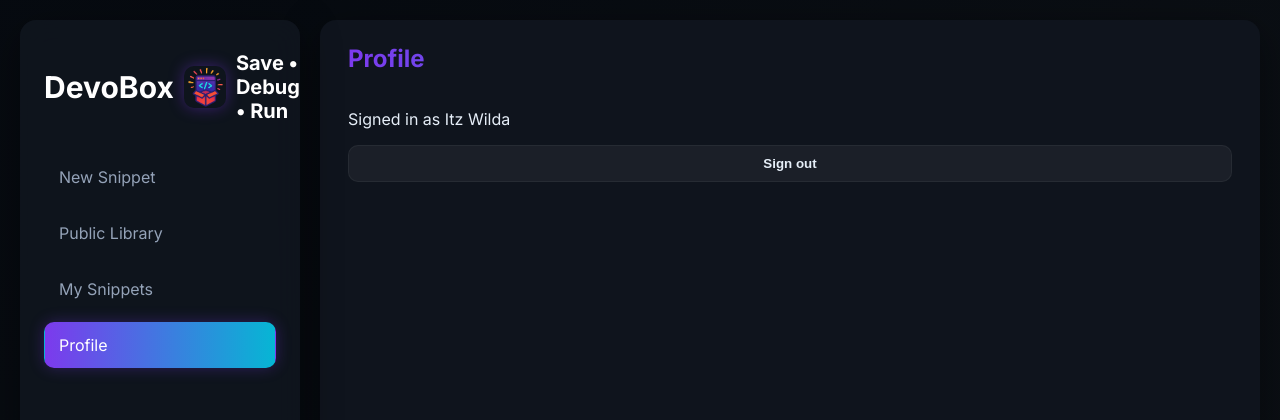
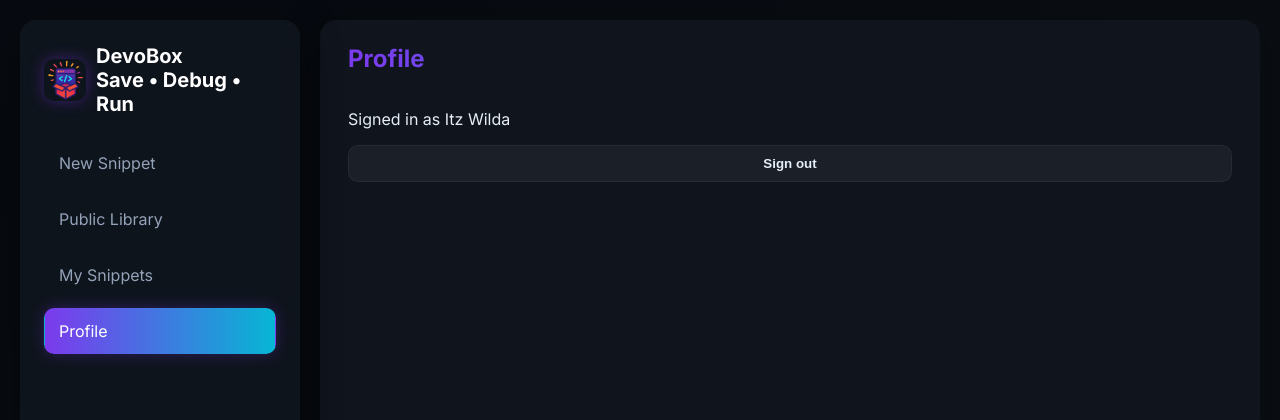
Before and after one commit to ItzWildaYT/DevBox, a website: page profile.html in a window 1280 px wide. Drawn offline with Linux system fonts and the light colour scheme.

Commit message:
Update profile.html

```diff
--- a/profile.html
+++ b/profile.html
@@ -11,11 +11,14 @@
 <body>
   <div class="app">
     <aside class="sidebar">
-      <div class="logo">
-        <h1>DevoBox</h1>
-        <img src="/assets/logo-placeholder.png" alt="DevoBox Logo" class="logo-icon">
-        <div class="muted">Save • Debug • Run</div>
-      </div>
+<div class="logo">
+  <img src="/assets/logo-placeholder.png" alt="DevoBox Logo" class="logo-icon">
+  <div class="logo-text">
+    <span class="logo-title">DevoBox</span>
+    <div class="muted">Save • Debug • Run</div>
+  </div>
+</div>
+
 
       <nav class="nav">
         <a href="/">New Snippet</a>
```
